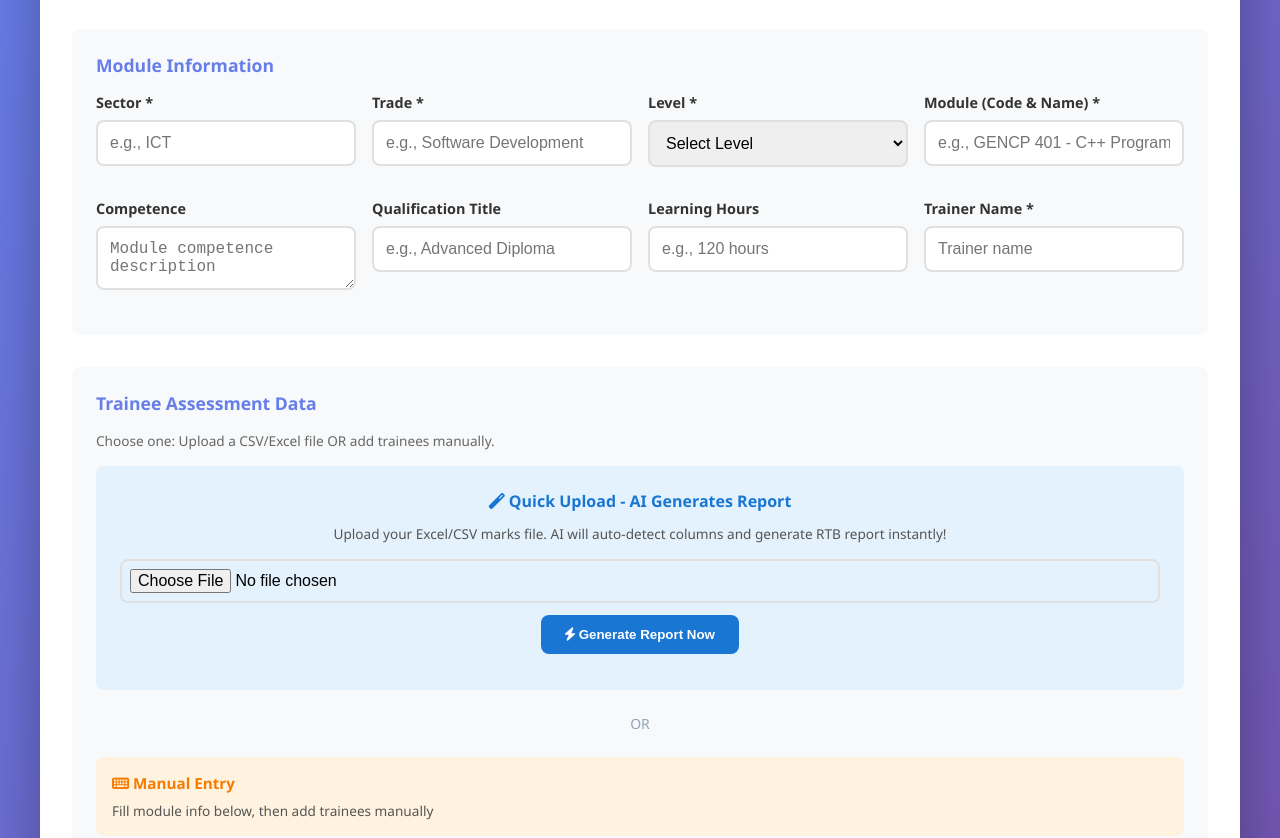
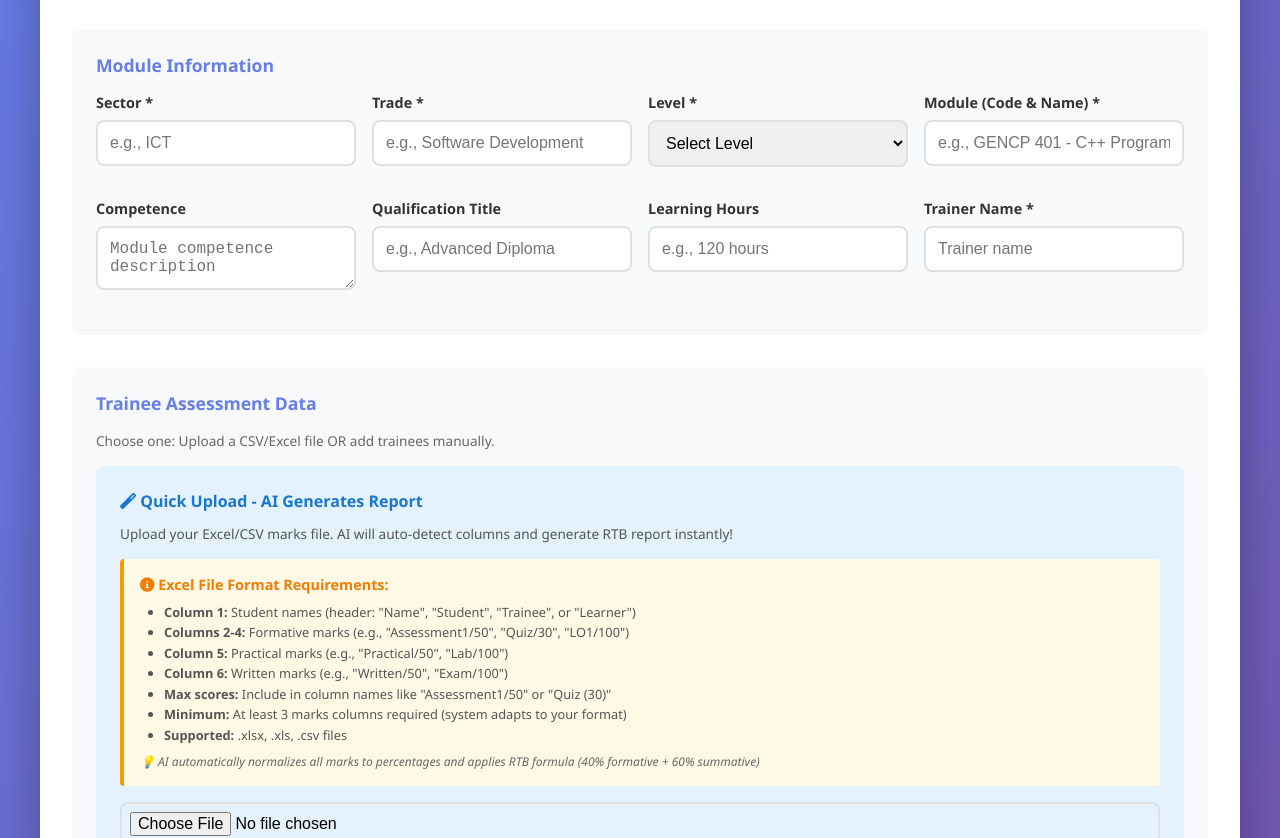
Before and after one commit to Leonardus437/rtb-document-planner, a website: page frontend/trainer-report-wizard.html in a window 1280 px wide. Shown: the part 132-970 px from the top of the page. Drawn offline with Linux system fonts and the light colour scheme.

Commit message:
Add Excel format instructions to trainer report wizard

```diff
--- a/frontend/trainer-report-wizard.html
+++ b/frontend/trainer-report-wizard.html
@@ -245,9 +245,25 @@
                 <h3>Trainee Assessment Data</h3>
                 <p style="color: #666; font-size: 0.85rem; margin-bottom: 1rem;">Choose one: Upload a CSV/Excel file OR add trainees manually.</p>
 
-                <div style="background: #e3f2fd; padding: 1.5rem; border-radius: 0.5rem; margin-bottom: 1rem; text-align: center;">
+                <div style="background: #e3f2fd; padding: 1.5rem; border-radius: 0.5rem; margin-bottom: 1rem;">
                     <h4 style="color: #1976d2; margin-bottom: 0.75rem; font-size: 1rem;"><i class="fas fa-magic"></i> Quick Upload - AI Generates Report</h4>
                     <p style="font-size: 0.85rem; color: #555; margin-bottom: 1rem;">Upload your Excel/CSV marks file. AI will auto-detect columns and generate RTB report instantly!</p>
+
+                    <!-- Excel Format Instructions -->
+                    <div style="background: #fff9e6; border-left: 4px solid #ff9800; padding: 1rem; margin-bottom: 1rem; border-radius: 0.25rem;">
+                        <h5 style="color: #f57c00; margin-bottom: 0.5rem; font-size: 0.9rem;"><i class="fas fa-info-circle"></i> Excel File Format Requirements:</h5>
+                        <ul style="font-size: 0.8rem; color: #555; margin: 0.5rem 0 0 1.5rem; line-height: 1.6;">
+                            <li><strong>Column 1:</strong> Student names (header: "Name", "Student", "Trainee", or "Learner")</li>
+                            <li><strong>Columns 2-4:</strong> Formative marks (e.g., "Assessment1/50", "Quiz/30", "LO1/100")</li>
+                            <li><strong>Column 5:</strong> Practical marks (e.g., "Practical/50", "Lab/100")</li>
+                            <li><strong>Column 6:</strong> Written marks (e.g., "Written/50", "Exam/100")</li>
+                            <li><strong>Max scores:</strong> Include in column names like "Assessment1/50" or "Quiz (30)"</li>
+                            <li><strong>Minimum:</strong> At least 3 marks columns required (system adapts to your format)</li>
+                            <li><strong>Supported:</strong> .xlsx, .xls, .csv files</li>
+                        </ul>
+                        <p style="font-size: 0.75rem; color: #666; margin-top: 0.5rem; font-style: italic;">💡 AI automatically normalizes all marks to percentages and applies RTB formula (40% formative + 60% summative)</p>
+                    </div>
+
                     <input type="file" id="fileUpload" accept=".csv,.xlsx,.xls" style="margin-bottom: 0.75rem; padding: 0.5rem;">
                     <button type="button" onclick="generateFromFile()" style="padding: 0.75rem 1.5rem; background: #1976d2; color: white; border: none; border-radius: 0.5rem; cursor: pointer; font-weight: 600;">
                         <i class="fas fa-bolt"></i> Generate Report Now
```
